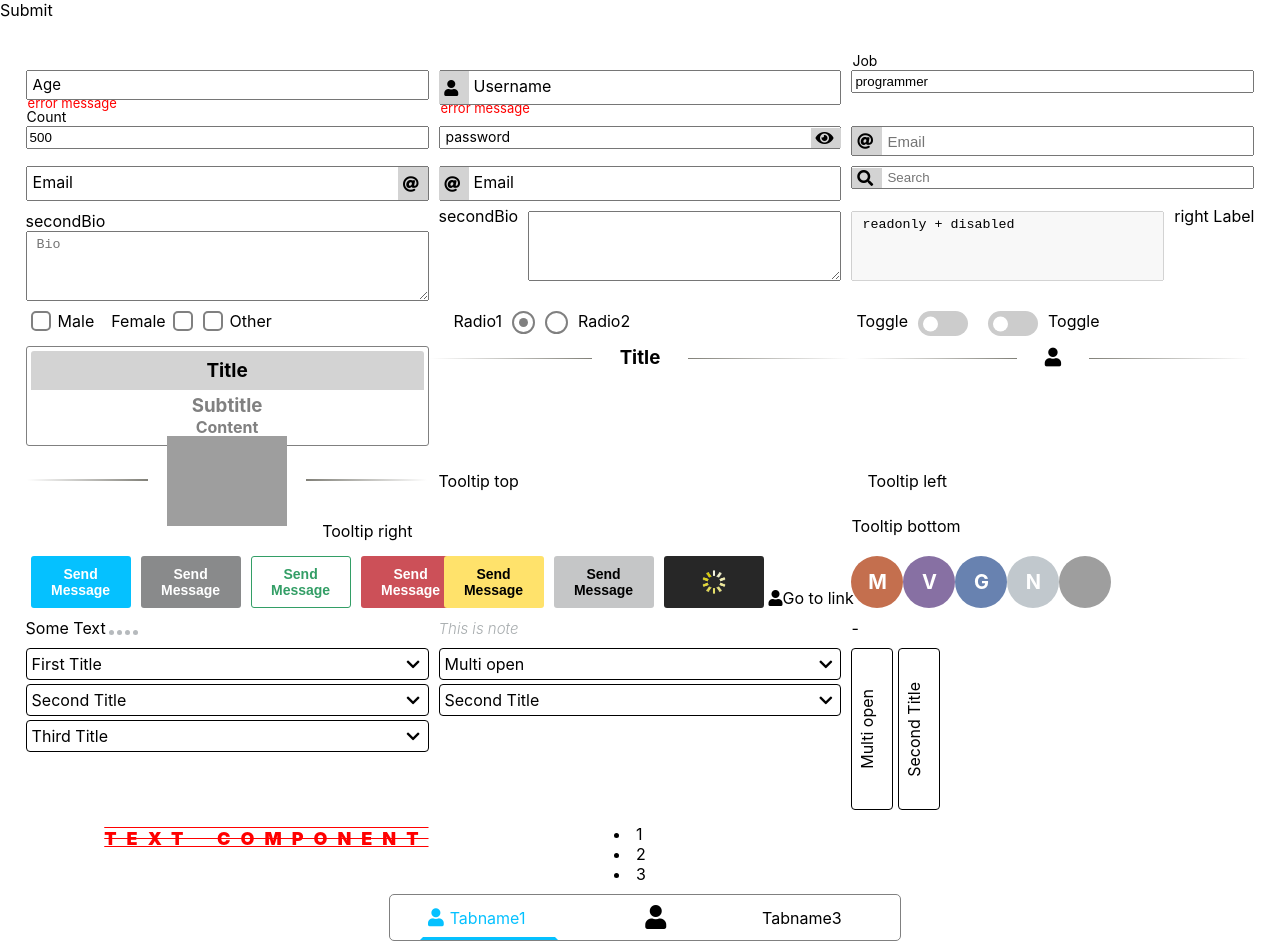
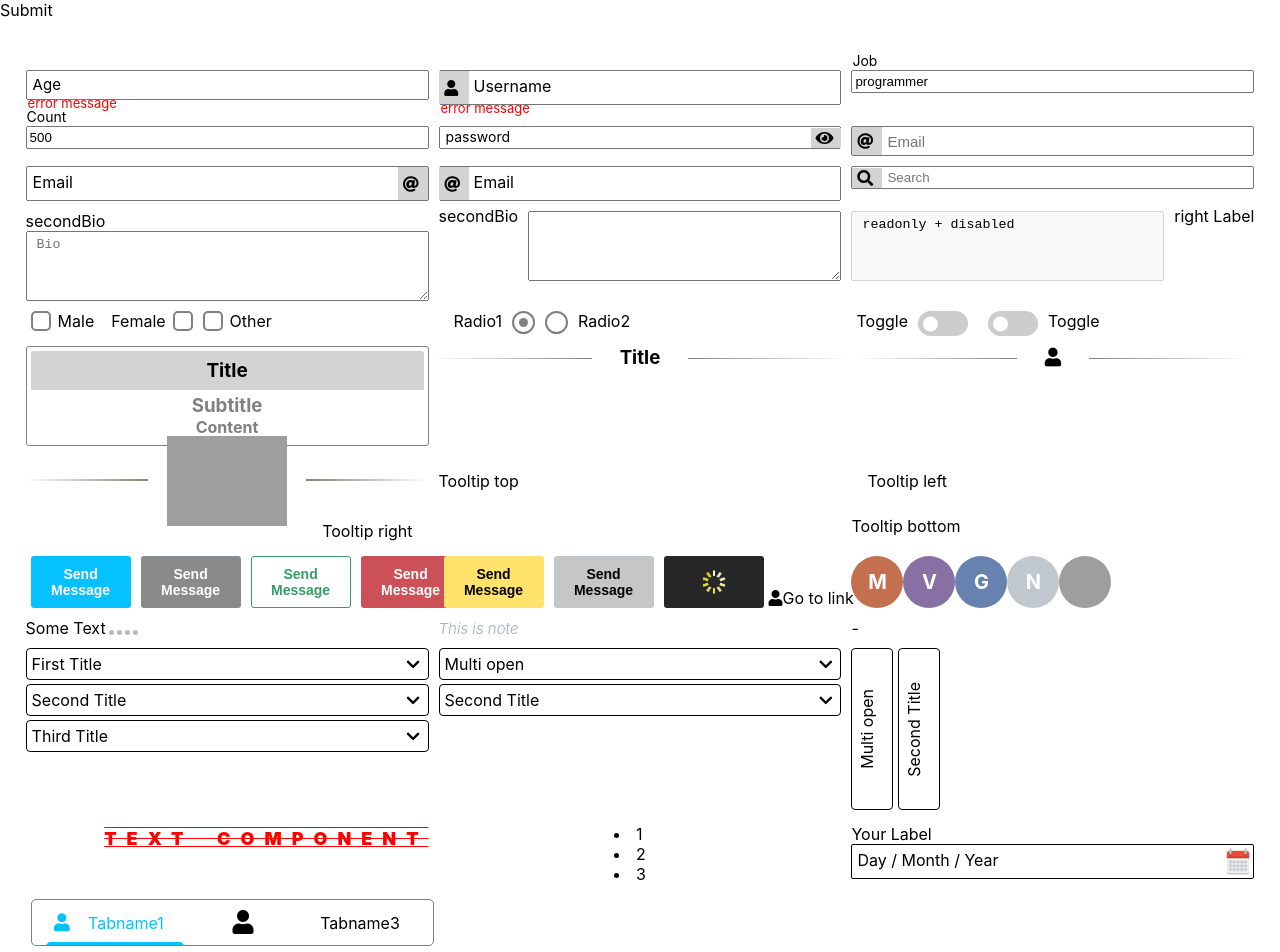
Before and after one commit to emotive44/library-components, a React (Create React App) app: page / in a window 1280 px wide. Shown: the top 952 px of the page. Built offline with nearby package versions, Linux system fonts and the light colour scheme; grey boxes are pictures that could not be loaded; the HTML template or start-up script is replaced by a standard one.

Commit message:
Datepicker component

```diff
--- a/package.json
+++ b/package.json
@@ -10,6 +10,7 @@
     "@types/node": "^12.19.4",
     "@types/react": "^16.9.56",
     "@types/react-dom": "^16.9.9",
+    "moment": "^2.29.1",
     "react": "^17.0.1",
     "react-dom": "^17.0.1",
     "react-router-dom": "^5.2.0",
--- a/src/App.tsx
+++ b/src/App.tsx
@@ -20,6 +20,7 @@ import Notification from './components/Notification/Notification';
 import Modal from './components/Modal/Modal';
 import CustomScroll from './components/CustomScroll/CustomScroll';
 import { Tabs, Tab } from './components/Tabs';
+import Datepicker from './components/Datepicker/Datepicker';
 
 
 function App() {
@@ -28,6 +29,7 @@ function App() {
     job         : '',
     bio         : '',
     name        : '',
+    date        : '',
     email       : '',
     search      : '',
     salary      : '',
@@ -54,6 +56,13 @@ function App() {
         ...prev,
         [name] : value,
     }));
+  }
+
+  const dateChangeHandler = (date: string, name: string) => {
+    setState(prev => ({
+      ...prev,
+      [name]: date,
+    }))
   }
 
   const checkBoxChangeHandler = (e: React.ChangeEvent<HTMLInputElement>) => {
@@ -454,9 +463,14 @@ function App() {
           </div>
         </CustomScroll>
 
-      </div>
+        <Datepicker
+          name="date"
+          label="Your Label"
+          maxDate="2020-03-12"
+          minDate="2020-01-12"
+          callbackChange={dateChangeHandler}
+        />
 
-      <div style={{ width: '40%', margin: '0.5rem auto' }} >
         <Tabs position="top">
           <Tab
             label="tabname1"
@@ -483,7 +497,7 @@ function App() {
         </Tabs>
       </div>
 
-      <div style={{ width: '70%', margin: '1rem auto', height: '30rem'}} >
+      {/* <div style={{ width: '70%', margin: '1rem auto', height: '30rem'}} >
         <Tabs position="right">
           <Tab
             label="tab1"
@@ -511,7 +525,7 @@ function App() {
               <p>3333</p>
           </Tab>
         </Tabs>
-      </div>
+      </div> */}
 
       <Notification
         type                  = "warning"
--- /dev/null
+++ b/src/components/Datepicker/Datepicker.module.css
@@ -0,0 +1,7 @@
+.date-picker { display: flex; height: 35px; min-width: 13rem; border: 1px solid black; border-radius: 2px; }
+  .date-picker .input-wrapper { width: 100%; position: relative; }
+    .date-picker .input-wrapper .value { display: inline-block; margin: 0.5rem; }
+    .date-picker .input-wrapper .input { position: absolute; right: 0; top: -5px; width: 100%; height: 43px; cursor: pointer; opacity: 0; z-index: 1; box-sizing: border-box; }
+      .date-picker .input-wrapper .input::-webkit-calendar-picker-indicator { position: absolute; cursor: pointer; left: 0; top: 0; width: 100%; height: 100%; margin: 0; padding: 0; }
+  .date-picker .button { position: relative; }
+    .date-picker .button img { position: absolute; height: 30px; right: 0; top: 2px; z-index: -1; }
--- /dev/null
+++ b/src/components/Datepicker/Datepicker.tsx
@@ -0,0 +1,121 @@
+import React, { FC, useState } from 'react';
+import classes from './Datepicker.module.css';
+
+import moment from 'moment';
+
+
+const months: any = {
+  '01': 'January',
+  '02': 'February',
+  '03': 'March',
+  '04': 'April',
+  '05': 'May',
+  '06': 'June',
+  '07': 'July',
+  '08': 'August',
+  "09": 'September',
+  '10': 'Octomber',
+  '11': 'November',
+  '12': 'December',
+}
+
+type TFormat = 'DD-MM-YYYY' | 'MM-DD-YYYY' | 'YYYY-MM-DD';
+
+interface DatepickerProps {
+  name                :  string,
+  label               ?: string,
+  minDate             ?: string,
+  maxDate             ?: string,
+  format              ?: TFormat,
+  callbackChange      :  (date: string, name: string) => void,
+}
+
+const Datepicker:FC<DatepickerProps> = ({
+  name,
+  label,
+  format,
+  minDate,
+  maxDate,
+  callbackChange,
+}) => {
+  const [inputValue, setInputValue] =useState('');
+  // set default placeHolder depands by date format
+  let placeHolder = ''
+  if(format) {
+    switch (format) {
+      case 'MM-DD-YYYY':
+        placeHolder = 'Month / Day / Year';
+        break;
+      case 'YYYY-MM-DD':
+        placeHolder = 'Year / Month / Day';
+        break;
+      case 'DD-MM-YYYY':
+        placeHolder = 'Day / Month / Year';
+        break;
+    }
+  } else {
+    placeHolder = 'Day / Month / Year';
+  }
+
+  const onChange = (e:React.ChangeEvent<HTMLInputElement>) => {
+    let date = e.target.value;
+
+    // convert date for specific date-format
+    const momentObj = moment(date, 'YYYY-MM-DD');
+    date = momentObj.format(format ? format : 'DD-MM-YYYY');
+
+    // print date and show month for user like: 12 / January / 2020
+    let currDateForm = '';
+    if(format) {
+      switch (format) {
+        case 'MM-DD-YYYY':
+          currDateForm = date.split('-')[0];
+          currDateForm = `${months[currDateForm]} / ${date.split('-')[1]} / ${date.split('-')[2]}`
+          break;
+        case 'YYYY-MM-DD':
+          currDateForm = date.split('-')[1];
+          currDateForm = `${date.split('-')[0]} / ${months[currDateForm]} / ${date.split('-')[2]}`
+          break;
+        case 'DD-MM-YYYY':
+          currDateForm = date.split('-')[1];
+          currDateForm = `${date.split('-')[0]} / ${months[currDateForm]} / ${date.split('-')[2]}`
+          break;
+      }
+    } else {
+      currDateForm = date.split('-')[1];
+      currDateForm = `${date.split('-')[0]} / ${months[currDateForm]} / ${date.split('-')[2]}`
+    }
+
+    // set input value only for frontend
+    setInputValue(currDateForm)
+
+    callbackChange(date, name);
+  }
+
+  return (
+    <div>
+      <span>{label}</span>
+      <div className={classes['date-picker']}>
+        <div className={classes['input-wrapper']}>
+          <span className={classes.value}>
+            {inputValue ? inputValue : placeHolder}
+          </span>
+          <input
+            type            = 'date'
+            name            = {name}
+            min             = {minDate}
+            max             = {maxDate}
+            defaultValue    = {maxDate}
+            onChange        = {onChange}
+            className       = {classes.input}
+          />
+        </div>
+        <span className={classes.button}>
+          <img src='/calendar.png' alt='' />
+        </span>
+      </div>
+    </div>
+  );
+}
+
+export default Datepicker
--- a/src/components/Tabs/Tabs.module.css
+++ b/src/components/Tabs/Tabs.module.css
@@ -12,11 +12,11 @@
     .container.left .tabs .tab-link,
     .container.right .tabs .tab-link { justify-content: flex-start; }
       .container .tabs .tab-link:hover { color: #05c1ff; background: rgb(247, 239, 239); }
-      .container .tabs .tab-link p { min-width: 10rem; overflow: hidden; text-overflow: ellipsis; white-space: nowrap; }
-    .container.top .tabs .tab-link.active-tab { border-bottom: 3px solid #05c1ff; color: #05c1ff; }
-    .container.bottom .tabs .tab-link.active-tab { border-top: 3px solid #05c1ff; color: #05c1ff; }
-    .container.left .tabs .tab-link.active-tab { border-right: 3px solid #05c1ff; color: #05c1ff; }
-    .container.right .tabs .tab-link.active-tab { border-left: 3px solid #05c1ff; color: #05c1ff; }
+      .container .tabs .tab-link p { min-width: 10rem; overflow: hidden; text-overflow: ellipsis; white-space: nowrap; text-align: center; }
+    .container.top .tabs .tab-link.active-tab { border-bottom: 3px solid #05c1ff; color: #05c1ff; transition: border-bottom 0.5s ease-in-out; }
+    .container.bottom .tabs .tab-link.active-tab { border-top: 3px solid #05c1ff; color: #05c1ff; transition: border-top 0.5s ease-in-out; }
+    .container.left .tabs .tab-link.active-tab { border-right: 3px solid #05c1ff; color: #05c1ff; transition: border-right 0.5s ease-in-out; }
+    .container.right .tabs .tab-link.active-tab { border-left: 3px solid #05c1ff; color: #05c1ff; transition: border-left 0.5s ease-in-out; }
   .container .content { padding: 0.5rem; border: 1px solid gray; border-radius: 6px; overflow: hidden; }
   .container.top .content { margin-top: 1.5rem; }
   .container.bottom .content { margin-bottom: 1.5rem; }
--- a/src/components/Tabs/Tabs.tsx
+++ b/src/components/Tabs/Tabs.tsx
@@ -50,7 +50,6 @@ const Tabs:FC<TabsProps> = ({
   // get childrens on active tabname
   const tabContent = content[0]?.props.children;
 
-
   const tabs = children.map((child: IChildProps, i: number) => {
     const { tabName, icon, label } = child.props;
 
```
Also changed, not shown: public/calendar.png (added), 1 other file (tests, documents, lock files or other folders).
